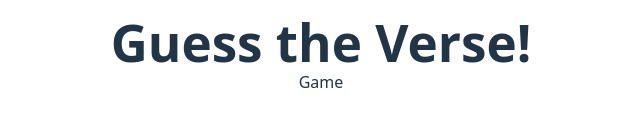
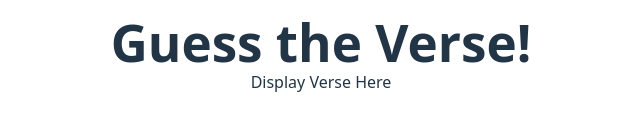
Before and after one commit to OWOAGDN/bible-verse-guess, a React (Vite) app: page / in a window 1280 px wide. Shown: the part 346-476 px from the top of the page, without its empty margins (319-959 px from the left). Built offline with nearby package versions, Linux system fonts and the light colour scheme.

Commit message:
building components

```diff
--- a/src/components/Game.jsx
+++ b/src/components/Game.jsx
@@ -1,7 +1,9 @@
+import Verse from "./Verse";
+
 export default function Game() {
   return (
-    <>
-      <p>Game</p>
-    </>
+    <div>
+      <Verse />
+    </div>
   );
 }
--- /dev/null
+++ b/src/components/Verse.jsx
@@ -0,0 +1,7 @@
+export default function Verse() {
+  return (
+    <>
+      <p>Display Verse Here</p>
+    </>
+  );
+}
```
Also changed, not shown: src/components/SelectChapter.jsx (added), src/components/VerseSelect.jsx (added).
